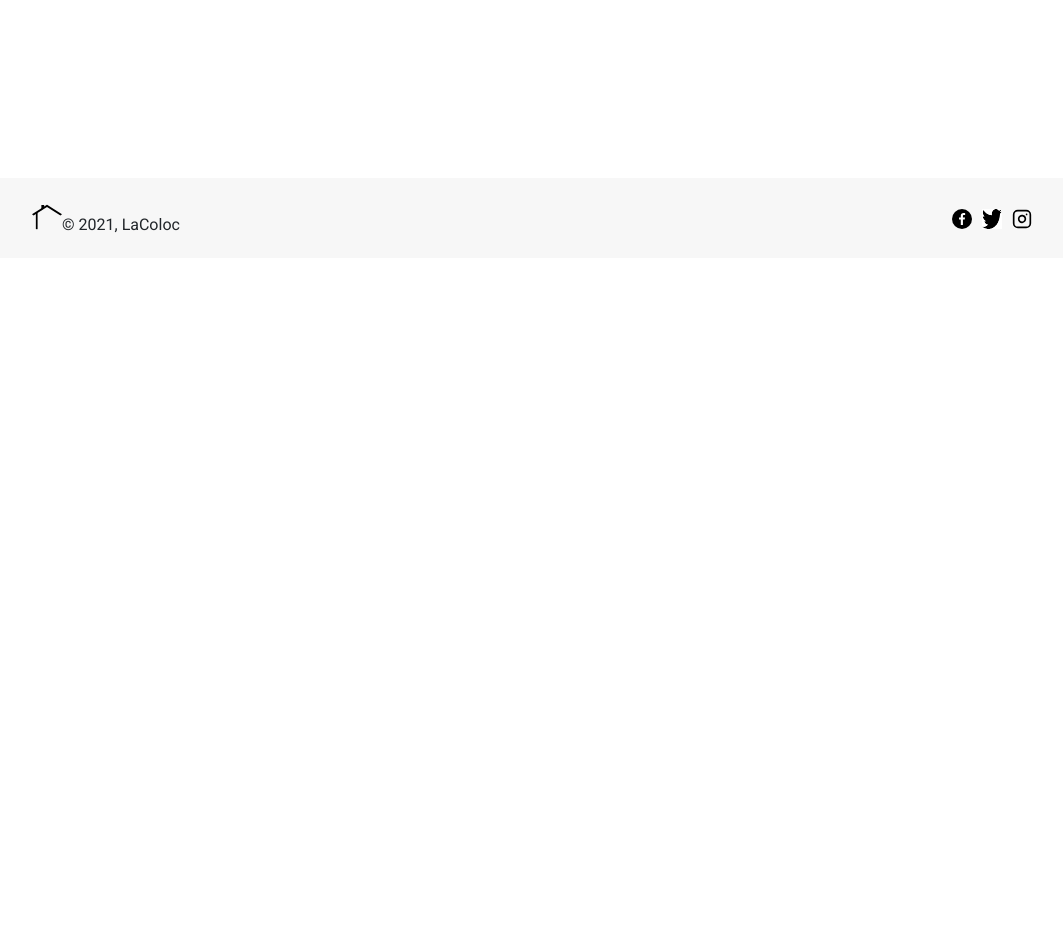
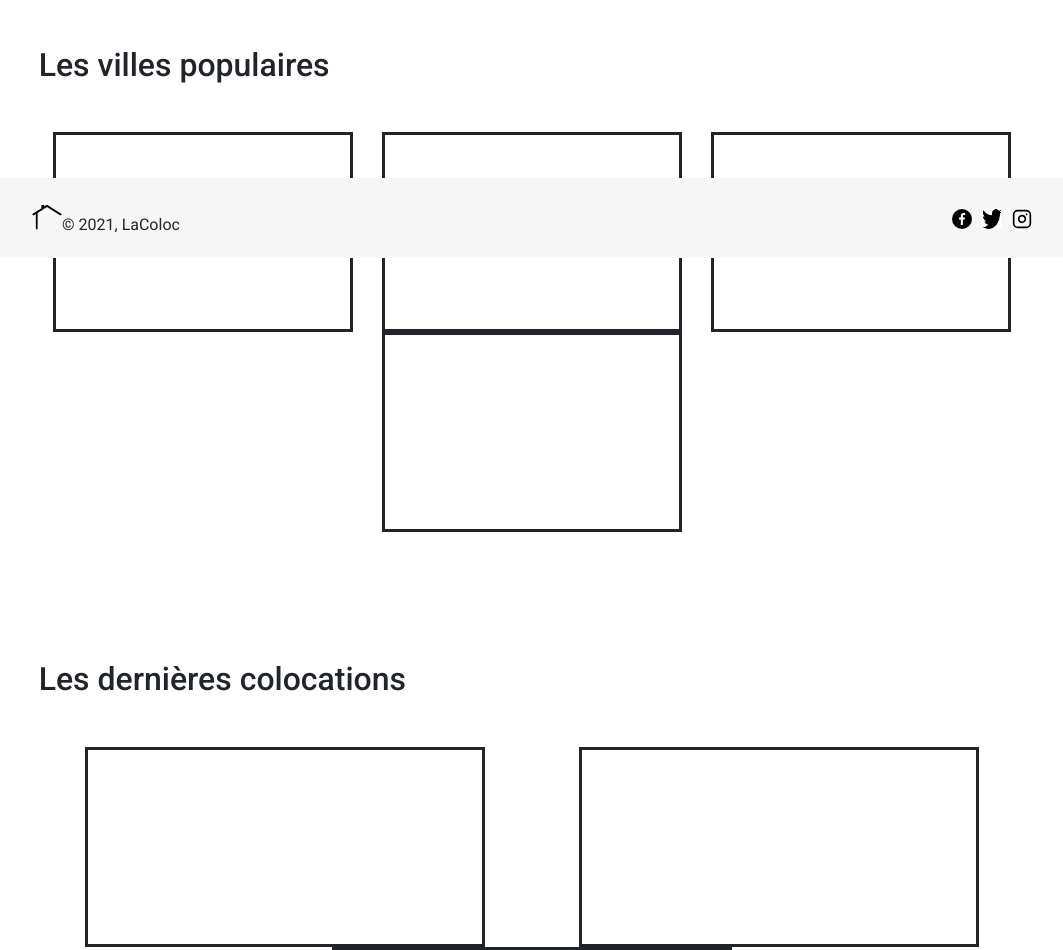
Before and after one commit to brunobreno/projet-coloc, an Angular app in the folder projet-coloc-front/: page / in a window 1280 px wide. Shown: the part 542-1492 px from the top of the page, without its empty margins (96-1159 px from the left). Before the commit the page ends 800 px from the top, so only its background shows below. Built offline with nearby package versions, Linux system fonts and the light colour scheme; no server answers.

Commit message:
fin preparation home

```diff
--- a/projet-coloc-front/src/app/app-routing.module.ts
+++ b/projet-coloc-front/src/app/app-routing.module.ts
@@ -18,7 +18,7 @@ const routes: Routes = [
   { path: "inscription", component: InscriptionComponent},
   { path: "profilLocataire", component: ProfilLocataireComponent},
   { path: "recherche", component: RechercheLogementComponent },
-  { path: "rechercheLocataires", component: RechercheLocataireComponent },
+  { path: "recherche-locataires", component: RechercheLocataireComponent },
   { path: "proprietaire/:id", component: ProprietaireComponent},
   { path: "ajoutLogement", component: AjoutLogementComponent},
   { path: "descriptionLogement", component: DescriptionLogementComponent},
--- a/projet-coloc-front/src/app/home-page/home-page.component.html
+++ b/projet-coloc-front/src/app/home-page/home-page.component.html
@@ -1,9 +1,41 @@
 <div class="container-fluid">
     <div class="top">
-        <div class='row espace-blanc'>
+        <div class='row' style="height:325px">
         </div>
         <div class="row barre-recherche">
             <button class="col-1" id="btn-recherche"></button>
             <input class="col" id="recherche-input" placeholder="Dans quelle ville cherchez-vous une colocation ?">
         </div>
+    </div>
+    <div class="row" id="ville-populaires-container">
+        <div class="col-1">
+        </div>
+        <div class="col-10">
+            <h2 class="row font-weight-bold my-5">Les villes populaires</h2>
+            <div class="row d-flex justify-content-around">
+                <div class="ville-populaire-exemple"></div>
+                <div class="ville-populaire-exemple"></div>
+                <div class="ville-populaire-exemple"></div>
+                <div class="ville-populaire-exemple"></div>
+            </div>
+        </div>
+        <div class="col-1">
+        </div>
+    </div>
+    <div class="col" style="height:80px"></div>
+    <div class="row" id="colocations-autour-container">
+        <div class="col-1">
+        </div>
+        <div class="col-10">
+            <h2 class="row font-weight-bold my-5">Les dernières colocations</h2>
+            <div class="row d-flex justify-content-around">
+                <div class="colocation-autour-exemple"></div>
+                <div class="colocation-autour-exemple"></div>
+                <div class="colocation-autour-exemple"></div>
+            </div>
+        </div>
+        <div class="col-1">
+        </div>
+    </div>
+    <div class='row' style="height:225px">
 </div>
--- a/projet-coloc-front/src/app/home-page/home-page.component.scss
+++ b/projet-coloc-front/src/app/home-page/home-page.component.scss
@@ -6,10 +6,6 @@
     height: 540px;
     margin-left: -50px;
     margin-right: -80px;
-}
-
-.espace-blanc {
-    height: 325px;
 }
 
 .barre-recherche{
@@ -36,3 +32,15 @@
     border: none;
     outline: none;
 }
+
+.ville-populaire-exemple {
+    width: 300px;
+    height: 200px;
+    border: solid;
+}
+
+.colocation-autour-exemple {
+    width: 400px;
+    height: 200px;
+    border: solid;
+}
```
